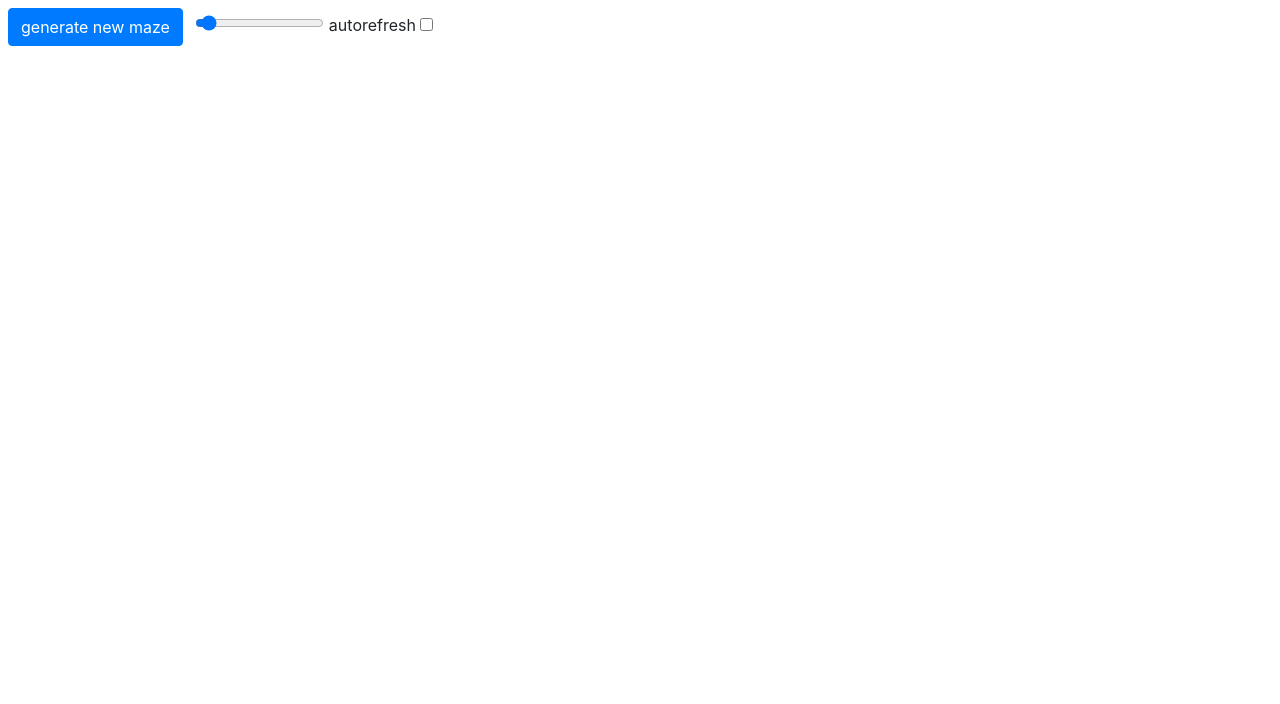
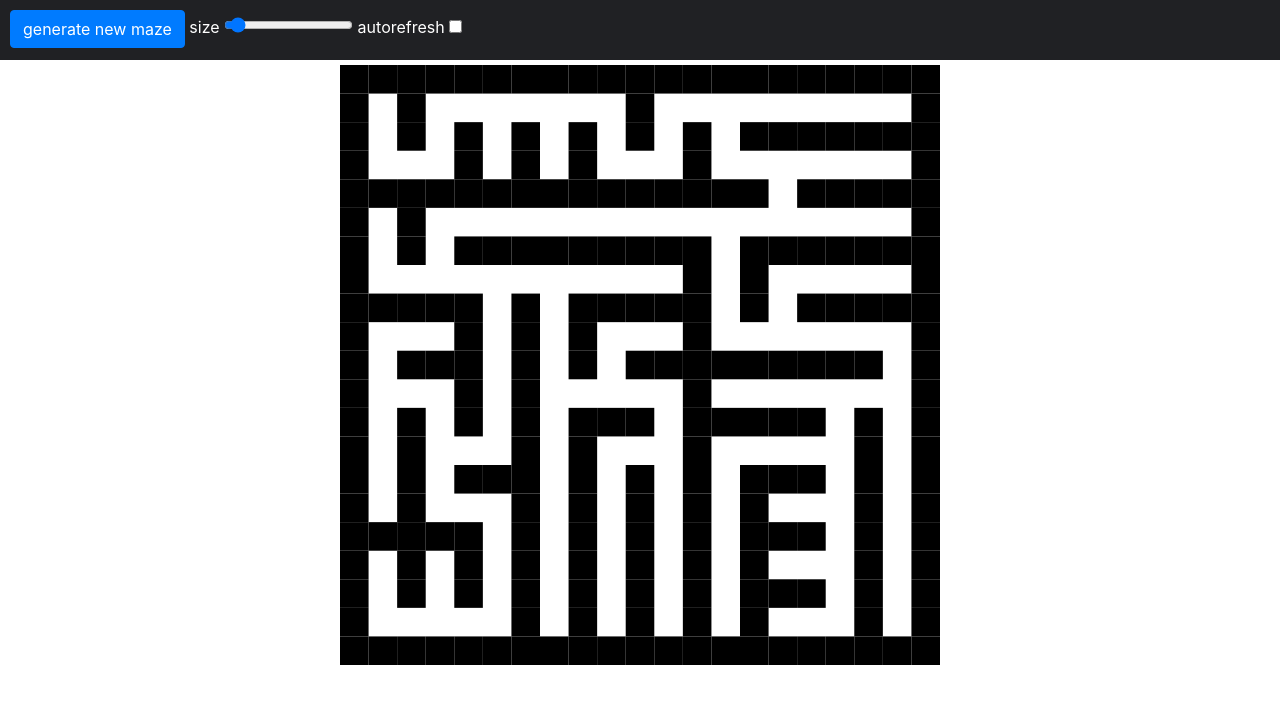
Before and after one commit to krystofex/algorithm-exercises, a plain HTML site: page maze-generator-js/index.html in a window 1280 px wide. Drawn offline with nearby package versions, Linux system fonts and the light colour scheme.

Commit message:
visual changes

```diff
--- a/maze-generator-js/index.html
+++ b/maze-generator-js/index.html
@@ -8,13 +8,19 @@
 </head>
 
 <body>
-    <div>
-        <button onclick="generate()" class="btn btn-primary m-2">generate new maze</button>
+    <div id="navbar">
+        <button onclick="generate()" class="btn btn-primary">generate new maze</button>
+        <label for="slider">size</label>
         <input onchange="valueChanged()" id="slider" type="range" min="11" max="201" value="21" step="2">
         <label for="autorefresh">autorefresh</label>
         <input type="checkbox" id="autorefresh">
     </div>
-    <canvas id="canvas" width="1200" height="1200"></canvas>
+
+    <canvas id="canvas" width="600" height="600" onclick="generate()"></canvas>
+
+    <script>
+        generate()
+    </script>
 </body>
 
 </html>
--- a/maze-generator-js/style.css
+++ b/maze-generator-js/style.css
@@ -0,0 +1,17 @@
+body {
+    overflow-x: hidden;
+}
+
+#navbar {
+    color: #fff;
+    background: #202124;
+    height: 60px;
+    padding-top: 10px;
+    padding-left: 10px;
+    margin-bottom: 5px;
+}
+
+#canvas {
+    margin-left: 50vw;
+    transform: translate(-50%, 0);
+}
```
